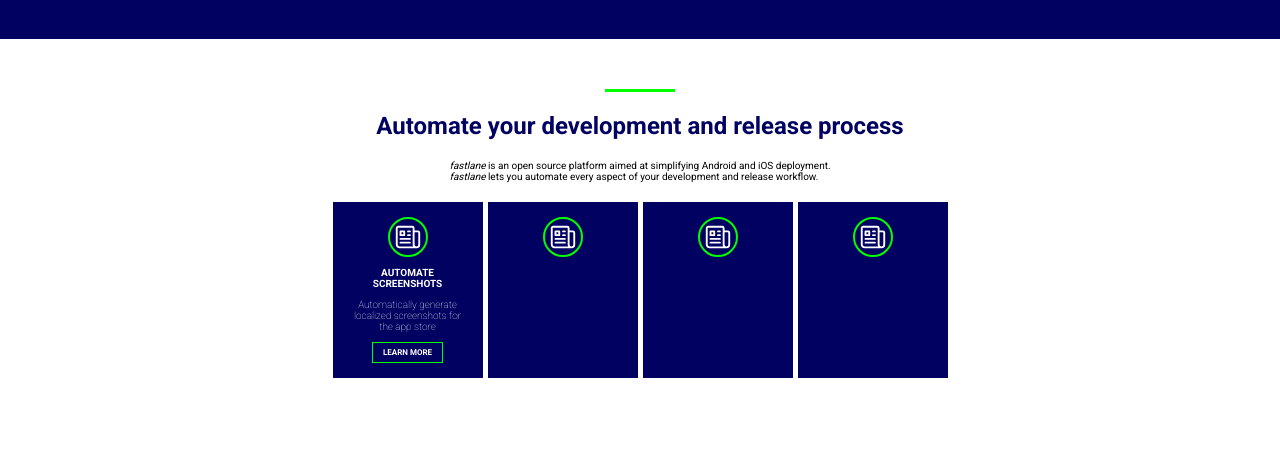
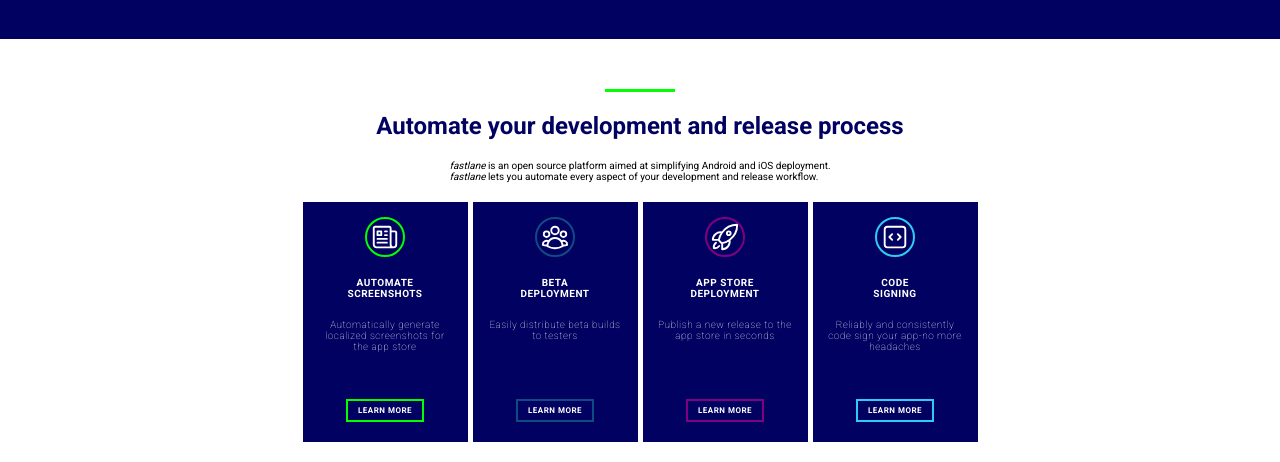
Before and after one commit to smh7210/fastlane, a plain HTML site: page index.html in a window 1280 px wide. Shown: the part 338-800 px from the top of the page. Drawn offline with Linux system fonts and the light colour scheme.

Commit message:
finished card structure and styles. updated some colors, margin, and padding

```diff
--- a/index.html
+++ b/index.html
@@ -57,7 +57,7 @@
 
                 <div class="items">
                     <div class="card-item">
-                        <div class="icon">
+                        <div class="icon green">
                             <svg xmlns="http://www.w3.org/2000/svg" fill="none" viewBox="0 0 24 24" stroke-width="1.5" stroke="currentColor" class="w-6 h-6">
                             <path stroke-linecap="round" stroke-linejoin="round" d="M12 7.5h1.5m-1.5 3h1.5m-7.5 3h7.5m-7.5 3h7.5m3-9h3.375c.621 0 1.125.504 1.125 1.125V18a2.25 2.25 0 01-2.25 2.25M16.5 7.5V18a2.25 2.25 0 002.25 2.25M16.5 7.5V4.875c0-.621-.504-1.125-1.125-1.125H4.125C3.504 3.75 3 4.254 3 4.875V18a2.25 2.25 0 002.25 2.25h13.5M6 7.5h3v3H6v-3z" />
                             </svg>
@@ -66,28 +66,46 @@
                             Automate <br> Screenshots
                         </h3>
                         <p>Automatically generate localized screenshots for the app store</p>
-                        <a class="btn" href="#">learn more</a>
+                        <a class="btn green" href="#">learn more</a>
                     </div>
                     <div class="card-item">
-                        <div class="icon">
+                        <div class="icon blue">
                             <svg xmlns="http://www.w3.org/2000/svg" fill="none" viewBox="0 0 24 24" stroke-width="1.5" stroke="currentColor" class="w-6 h-6">
-                            <path stroke-linecap="round" stroke-linejoin="round" d="M12 7.5h1.5m-1.5 3h1.5m-7.5 3h7.5m-7.5 3h7.5m3-9h3.375c.621 0 1.125.504 1.125 1.125V18a2.25 2.25 0 01-2.25 2.25M16.5 7.5V18a2.25 2.25 0 002.25 2.25M16.5 7.5V4.875c0-.621-.504-1.125-1.125-1.125H4.125C3.504 3.75 3 4.254 3 4.875V18a2.25 2.25 0 002.25 2.25h13.5M6 7.5h3v3H6v-3z" />
-                          </svg>
+                                <path stroke-linecap="round" stroke-linejoin="round" d="M18 18.72a9.094 9.094 0 003.741-.479 3 3 0 00-4.682-2.72m.94 3.198l.001.031c0 .225-.012.447-.037.666A11.944 11.944 0 0112 21c-2.17 0-4.207-.576-5.963-1.584A6.062 6.062 0 016 18.719m12 0a5.971 5.971 0 00-.941-3.197m0 0A5.995 5.995 0 0012 12.75a5.995 5.995 0 00-5.058 2.772m0 0a3 3 0 00-4.681 2.72 8.986 8.986 0 003.74.477m.94-3.197a5.971 5.971 0 00-.94 3.197M15 6.75a3 3 0 11-6 0 3 3 0 016 0zm6 3a2.25 2.25 0 11-4.5 0 2.25 2.25 0 014.5 0zm-13.5 0a2.25 2.25 0 11-4.5 0 2.25 2.25 0 014.5 0z" />
+                              </svg>
+
                           </div>
+                          <h3>
+                            beta <br> deployment
+                        </h3>
+                        <p>Easily distribute beta builds to testers</p>
+                        <a class="btn blue" href="#">learn more</a>
                     </div>
                     <div class="card-item">
-                        <div class="icon">
+                        <div class="icon purple">
                             <svg xmlns="http://www.w3.org/2000/svg" fill="none" viewBox="0 0 24 24" stroke-width="1.5" stroke="currentColor" class="w-6 h-6">
-                            <path stroke-linecap="round" stroke-linejoin="round" d="M12 7.5h1.5m-1.5 3h1.5m-7.5 3h7.5m-7.5 3h7.5m3-9h3.375c.621 0 1.125.504 1.125 1.125V18a2.25 2.25 0 01-2.25 2.25M16.5 7.5V18a2.25 2.25 0 002.25 2.25M16.5 7.5V4.875c0-.621-.504-1.125-1.125-1.125H4.125C3.504 3.75 3 4.254 3 4.875V18a2.25 2.25 0 002.25 2.25h13.5M6 7.5h3v3H6v-3z" />
-                          </svg>
-                          </div>
+                                <path stroke-linecap="round" stroke-linejoin="round" d="M15.59 14.37a6 6 0 01-5.84 7.38v-4.8m5.84-2.58a14.98 14.98 0 006.16-12.12A14.98 14.98 0 009.631 8.41m5.96 5.96a14.926 14.926 0 01-5.841 2.58m-.119-8.54a6 6 0 00-7.381 5.84h4.8m2.581-5.84a14.927 14.927 0 00-2.58 5.84m2.699 2.7c-.103.021-.207.041-.311.06a15.09 15.09 0 01-2.448-2.448 14.9 14.9 0 01.06-.312m-2.24 2.39a4.493 4.493 0 00-1.757 4.306 4.493 4.493 0 004.306-1.758M16.5 9a1.5 1.5 0 11-3 0 1.5 1.5 0 013 0z" />
+                              </svg>
+
+                        </div>
+                        <h3>
+                            app store <br> deployment
+                        </h3>
+                        <p>Publish a new release to the app store in seconds</p>
+                        <a class="btn purple" href="#">learn more</a>
                     </div>
                     <div class="card-item">
-                        <div class="icon">
+                        <div class="icon light">
                             <svg xmlns="http://www.w3.org/2000/svg" fill="none" viewBox="0 0 24 24" stroke-width="1.5" stroke="currentColor" class="w-6 h-6">
-                            <path stroke-linecap="round" stroke-linejoin="round" d="M12 7.5h1.5m-1.5 3h1.5m-7.5 3h7.5m-7.5 3h7.5m3-9h3.375c.621 0 1.125.504 1.125 1.125V18a2.25 2.25 0 01-2.25 2.25M16.5 7.5V18a2.25 2.25 0 002.25 2.25M16.5 7.5V4.875c0-.621-.504-1.125-1.125-1.125H4.125C3.504 3.75 3 4.254 3 4.875V18a2.25 2.25 0 002.25 2.25h13.5M6 7.5h3v3H6v-3z" />
-                          </svg>
-                          </div>
+                                <path stroke-linecap="round" stroke-linejoin="round" d="M14.25 9.75L16.5 12l-2.25 2.25m-4.5 0L7.5 12l2.25-2.25M6 20.25h12A2.25 2.25 0 0020.25 18V6A2.25 2.25 0 0018 3.75H6A2.25 2.25 0 003.75 6v12A2.25 2.25 0 006 20.25z" />
+                              </svg>
+
+                        </div>
+                        <h3>
+                            Code <br> Signing
+                        </h3>
+                        <p>Reliably and consistently code sign your app-no more headaches</p>
+                        <a class="btn light" href="#">learn more</a>
                     </div>
                 </div>
             </div>
--- a/styles.css
+++ b/styles.css
@@ -150,12 +150,14 @@
     display: flex;
     flex-direction: column;
     align-items: center;
-    gap: 10px;
+    /* gap: 10px; */
     padding: 15px;
     font-size: 10px;
     color: #fff;
-    width: 150px;
+    width: 165px;
+    height: 240px;
     text-align: center;
+    letter-spacing: 0.5px
 }
 
 .icon {
@@ -166,6 +168,8 @@
     border-radius: 50%;
     border: 2px solid lime;
     padding: 3px;
+    margin-bottom: 20px;
+
 }
 
 .icon svg {
@@ -178,10 +182,13 @@
     text-transform: uppercase;
     font-size: 10px;
     text-align: center;
+    margin-bottom: 20px;
 }
 
 .cards .container .card-item p {
     font-weight: 100;
+    min-height: 60px;
+    margin-bottom: 20px;
 }
 
 .cards .container .card-item a {
@@ -189,9 +196,26 @@
 }
 
 .cards .container .card-item .btn {
-    border: lime 1px solid;
     padding: 5px 10px;
     text-transform: uppercase;
     font-size: 8px;
     font-weight: 800;
 }
+
+.green,
+.cards .container .card-item .btn .green {
+    border: lime 2px solid;
+}
+
+.blue,
+.cards .container .card-item .btn .blue {
+    border: 2px solid rgb(15, 74, 130);
+}
+.cards .container .card-item .btn .purple,
+.purple {
+    border: 2px solid purple;
+}
+.cards .container .card-item .btn .light,
+.light {
+    border: 2px solid rgb(47, 203, 243);
+}
```
